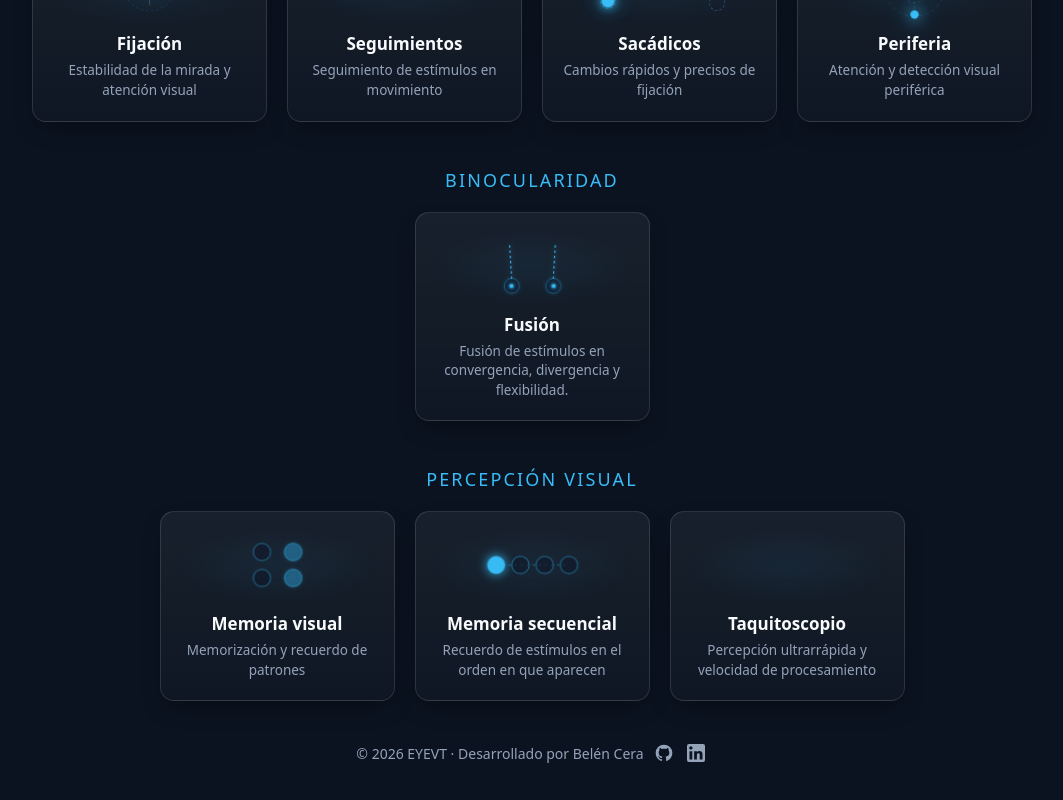
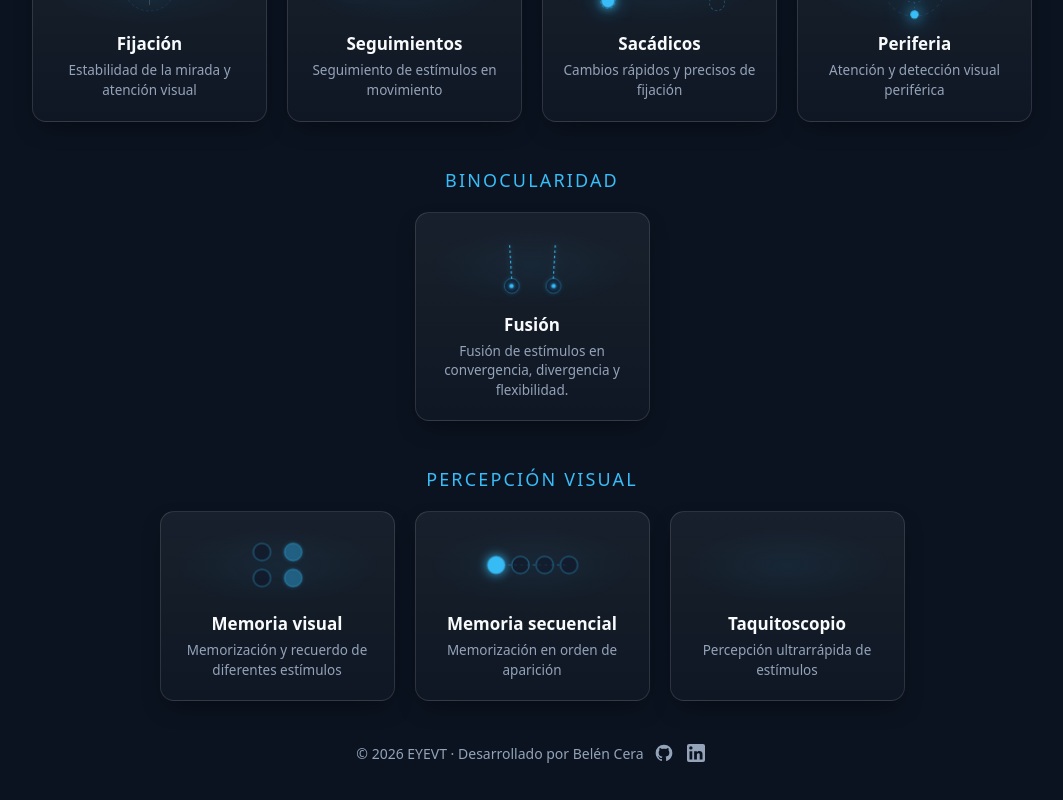
Before and after one commit to belencera/eyevt-app, a Next.js app: page / in a window 1280 px wide. Shown: the part 382-1182 px from the top of the page, without its empty margins (108-1171 px from the left). Built offline with nearby package versions, Linux system fonts and the light colour scheme.

Commit message:
style: descripciones de los juegos de percepción visual

```diff
--- a/app/data/categories.js
+++ b/app/data/categories.js
@@ -57,21 +57,21 @@ export const CATEGORIES = [
         id: 'visual-memory',
         title: 'Memoria visual',
         href: '/games/visual-memory',
-        description: 'Memorización y recuerdo de patrones',
+        description: 'Memorización y recuerdo de diferentes estímulos',
         previewKey: 'memory',
       },
       {
         id: 'sequential-memory',
         title: 'Memoria secuencial',
         href: '/games/sequential-memory',
-        description: 'Recuerdo de estímulos en el orden en que aparecen',
+        description: 'Memorización en orden de aparición',
         previewKey: 'sequence',
       },
       {
         id: 'tachistoscope',
         title: 'Taquitoscopio',
         href: '/games/tachistoscope',
-        description: 'Percepción ultrarrápida y velocidad de procesamiento',
+        description: 'Percepción ultrarrápida de estímulos',
         previewKey: 'tachistoscope',
       },
     ],
```
